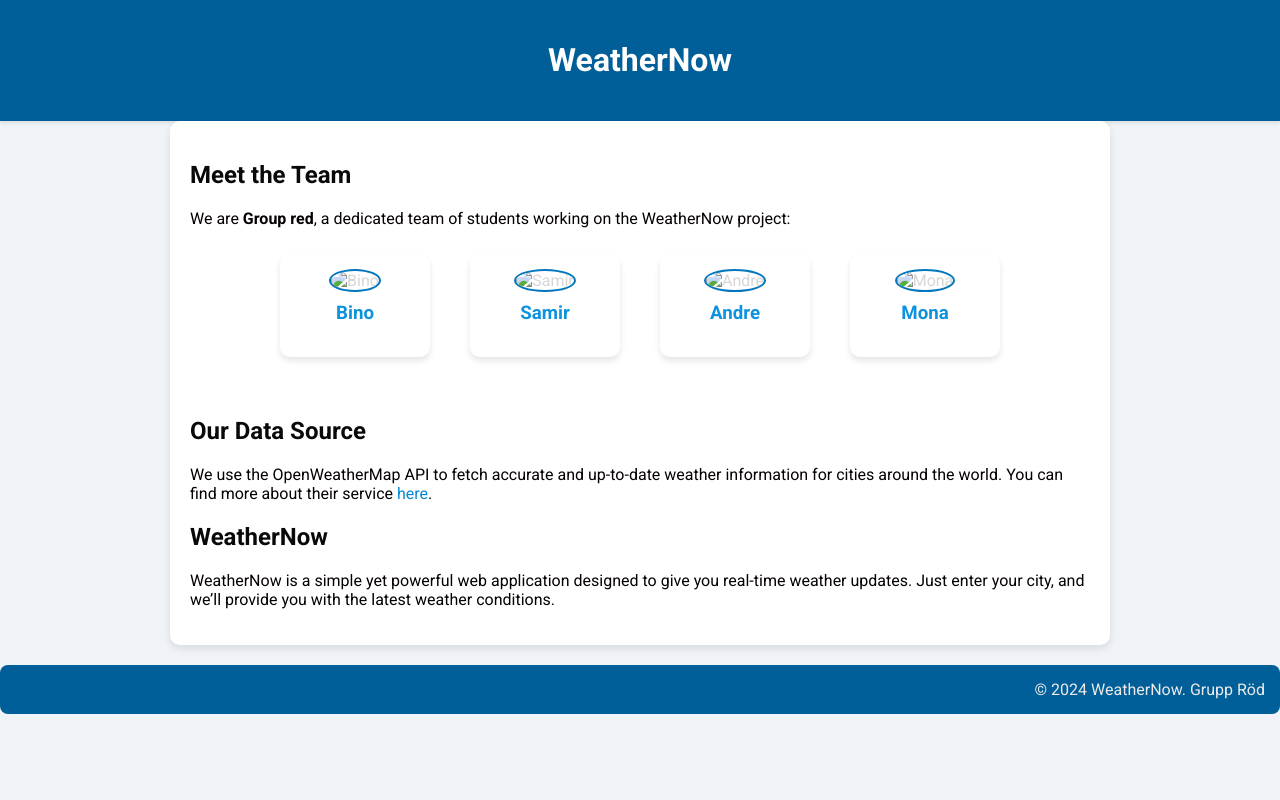
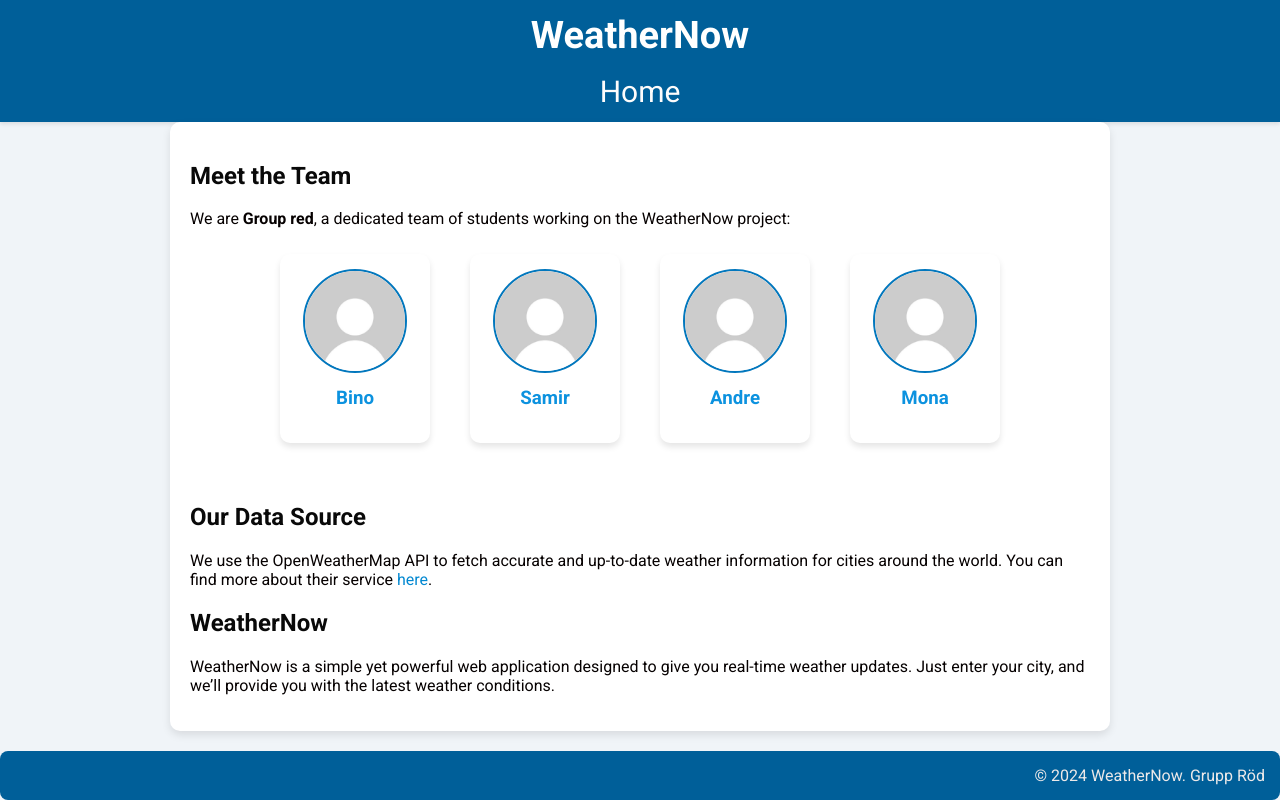
Before and after one commit to andreleskinen/WeatherNow, a plain HTML site: page about.html in a window 1280 px wide. Drawn offline with Linux system fonts and the light colour scheme.

Commit message:
Ändringar av namn från index till home , ändringar c css och html

```diff
--- a/about.html
+++ b/about.html
@@ -10,6 +10,9 @@
 <body>
     <header>
         <h1>WeatherNow</h1>
+        <nav>
+            <a href="home.html">Home</a>
+        </nav>
     </header>
     <main>
         <section class="team-section">
@@ -17,19 +20,19 @@
             <p>We are <strong>Group red</strong>, a dedicated team of students working on the WeatherNow project:</p>
             <div class="team-members">
                 <div class="team-member">
-                    <img src="./images/bino.png" alt="Bino">
+                    <img src="./img/profil.jpg" alt="Bino">
                     <h3>Bino</h3>
                 </div>
                 <div class="team-member">
-                    <img src="./images/samir.png" alt="Samir">
+                    <img src="./img/profil.jpg" alt="Samir">
                     <h3>Samir</h3>
                 </div>
                 <div class="team-member">
-                    <img src="./images/andre.png" alt="Andre">
+                    <img src="./img/profil.jpg" alt="Andre">
                     <h3>Andre</h3>
                 </div>
                 <div class="team-member">
-                    <img src="./images/mona.png" alt="Mona">
+                    <img src="./img/profil.jpg" alt="Mona">
                     <h3>Mona</h3>
                 </div>
             </div>
--- a/css/about.css
+++ b/css/about.css
@@ -8,12 +8,33 @@
     overflow-x: hidden; /* Förhindra horisontell scroll */
 }
 
+/* Header styling */
 header {
     background-color: #005f99; /* Mörk blå bakgrund */
-    padding: 20px;
-    text-align: center;
+    padding:1%;
+    text-align:center;
     color: #fff;
     box-shadow: 0 2px 4px rgba(0, 0, 0, 0.1);
+}
+
+header h1 {
+    color: #ffffff; /* Vit textfärg */
+    margin:0px;
+    margin-bottom:17px;
+    font-size:38px;
+}
+
+header nav a {
+    color: #fdfcfc; /* Vit textfärg */
+    text-decoration: none;
+    padding: 8px 15px;
+    font-size: 30px;
+    transition: background-color 0.4s;
+}
+
+header nav a:hover {
+    background-color: #007acc; /* Ljusare blå vid hovring */
+    border-radius: 4px;
 }
 
 footer {
--- a/css/index.css
+++ b/css/home.css
@@ -10,7 +10,7 @@
 /* Header styling */
 header {
     background-color: #005f99; /* Mörk blå bakgrund */
-    padding: 35px;
+    padding:1%;
     text-align:center;
     color: #fff;
     box-shadow: 0 2px 4px rgba(0, 0, 0, 0.1);
@@ -19,8 +19,8 @@
 header h1 {
     color: #ffffff; /* Vit textfärg */
     margin:0px;
-    margin-bottom:15px;
-    font-size: 45px;
+    margin-bottom:17px;
+    font-size:38px;
 }
 
 header nav a {
@@ -149,10 +149,11 @@
 
 /* Footer styling */
 
+
 footer {
     background-color: #005f99;
     text-align: end;
-    padding: 15px;
+    padding: 1px;
     color: #ece9e9;
     margin-top: 20px;
     border-radius: 8px;
```
Also changed, not shown: home.html (renamed from index.html, +1 -1 lines), img/profil.jpg (added).
